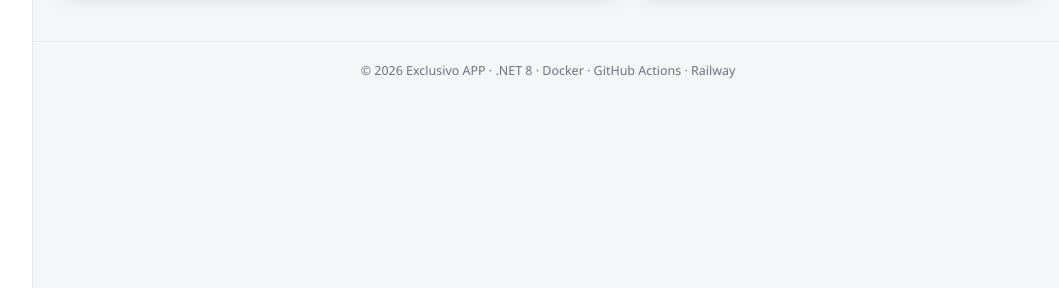
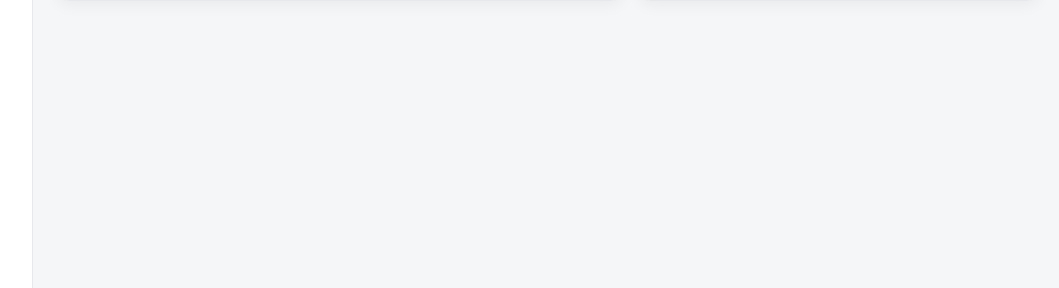
Before and after one commit to EstherSilva96/Proyecto-de-Curso-DSI, an ASP.NET Core app: page / in a window 1280 px wide. Shown: the part 512-800 px from the top of the page, without its empty margins (217-1276 px from the left). Run offline with ASP.NET Core 8, Linux system fonts and the light colour scheme; the visitor is signed in with stand-in values (Sample User, id 1).

Commit message:
Quitar texto del pie de pagina en todo el sistema

```diff
--- a/src/Exclusivo.Web/Views/Shared/_Layout.cshtml
+++ b/src/Exclusivo.Web/Views/Shared/_Layout.cshtml
@@ -132,9 +132,6 @@
             @RenderBody()
         </main>
 
-        <footer class="app-footer">
-            © 2026 Exclusivo APP · .NET 8 · Docker · GitHub Actions · Railway
-        </footer>
     </div>
 
     <script src="~/lib/jquery/dist/jquery.min.js"></script>
```
